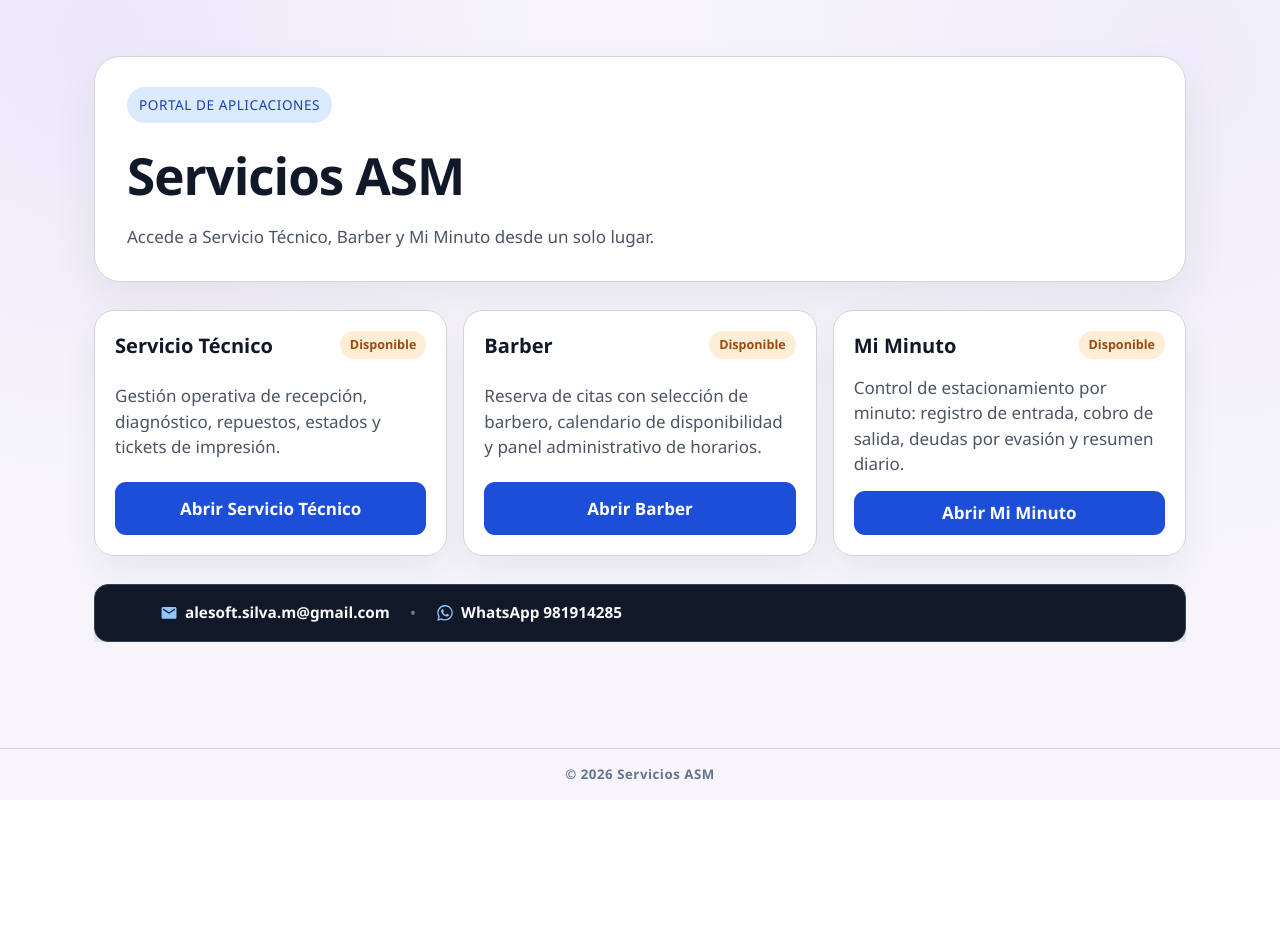
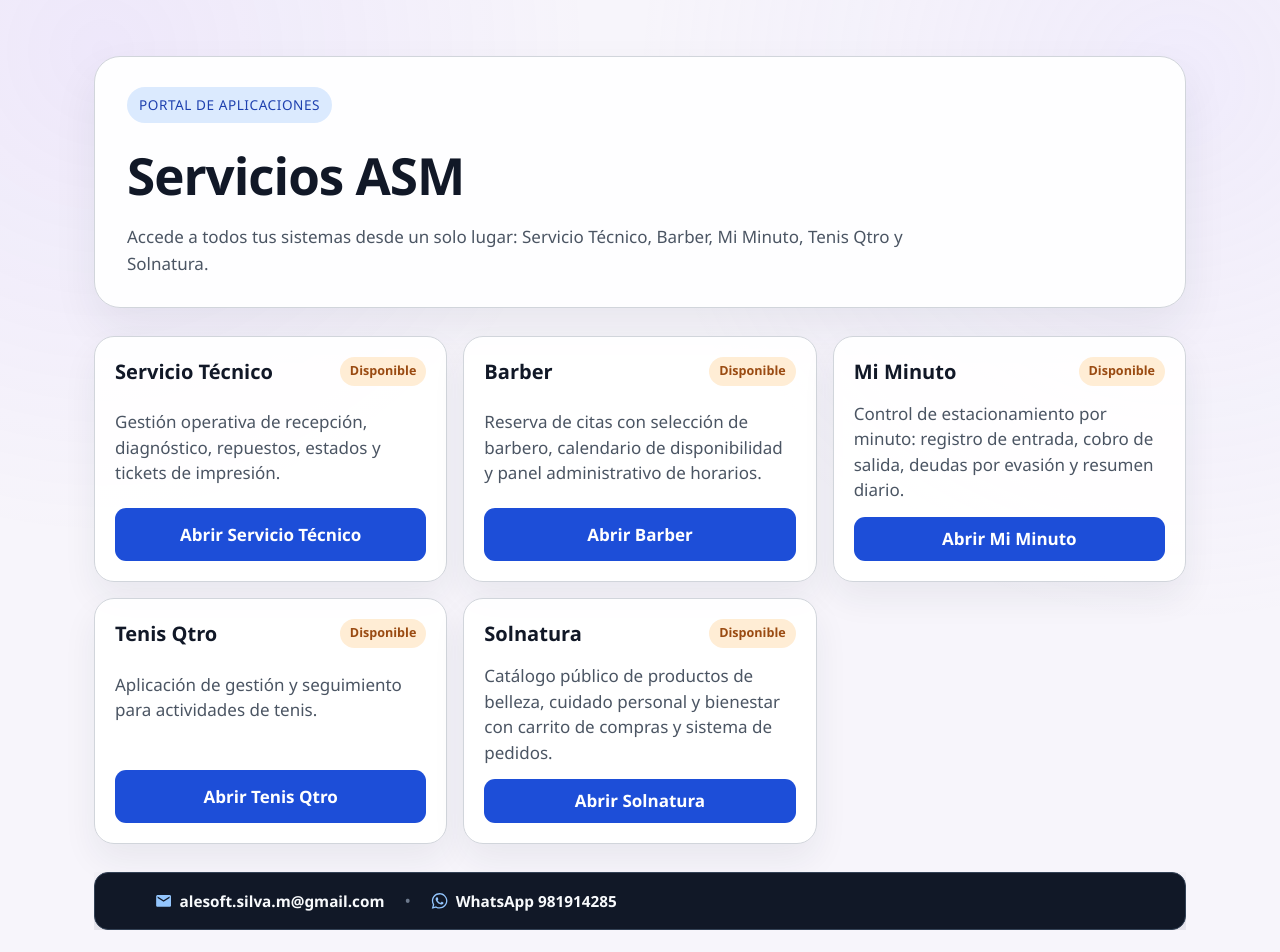
Before and after one commit to Asilvam/serviciosasm-hub, a React (Vite) app: page / in a window 1280 px wide. Shown: the top 952 px of the page. Before the commit the page ends 800 px from the top, so only its background shows below. Built offline with nearby package versions, Linux system fonts and the light colour scheme.

Commit message:
feat: agregar Tenis Qtro y Solnatura al hub

```diff
--- a/src/App.tsx
+++ b/src/App.tsx
@@ -39,6 +39,24 @@ const systems: SystemCard[] = [
     status: 'available',
     accent: 'orange',
   },
+  {
+    name: 'Tenis Qtro',
+    description:
+      'Aplicación de gestión y seguimiento para actividades de tenis.',
+    href: 'https://app-tenis-qtro-d464a680d0ae.herokuapp.com/',
+    actionLabel: 'Abrir Tenis Qtro',
+    status: 'available',
+    accent: 'orange',
+  },
+  {
+    name: 'Solnatura',
+    description:
+      'Catálogo público de productos de belleza, cuidado personal y bienestar con carrito de compras y sistema de pedidos.',
+    href: 'https://app-sol-natura-0293c96fcee5.herokuapp.com/',
+    actionLabel: 'Abrir Solnatura',
+    status: 'available',
+    accent: 'orange',
+  },
 ]
 
 function App() {
@@ -49,7 +67,8 @@ function App() {
           <span className="eyebrow">Portal de aplicaciones</span>
           <h1>Servicios ASM</h1>
           <p>
-            Accede a Servicio Técnico, Barber y Mi Minuto desde un solo lugar.
+            Accede a todos tus sistemas desde un solo lugar: Servicio Técnico,
+            Barber, Mi Minuto, Tenis Qtro y Solnatura.
           </p>
         </header>
 
```
